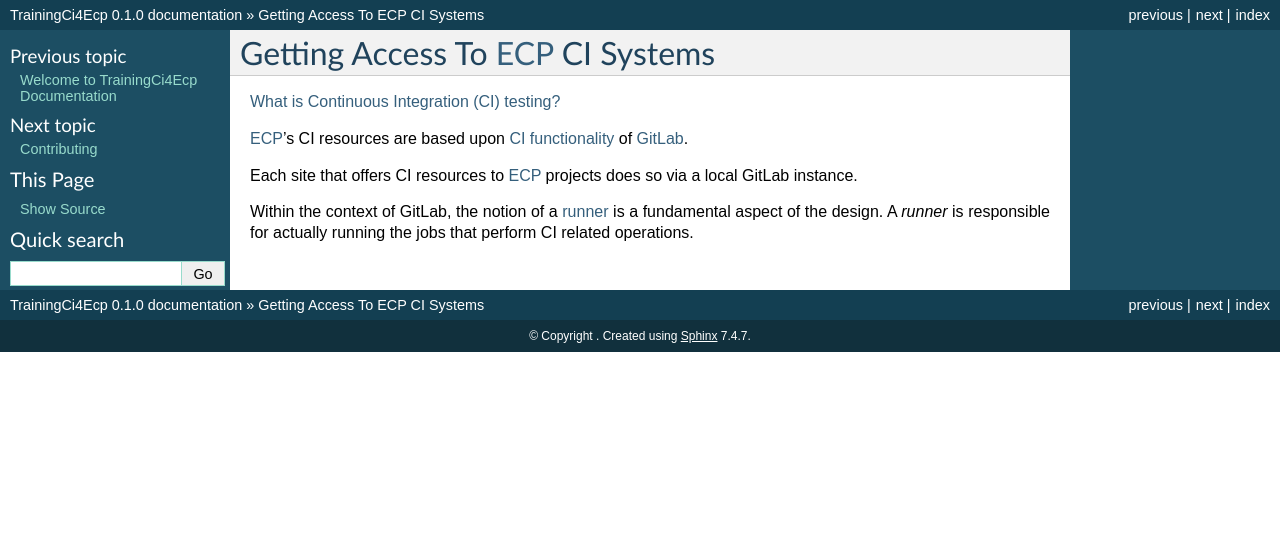
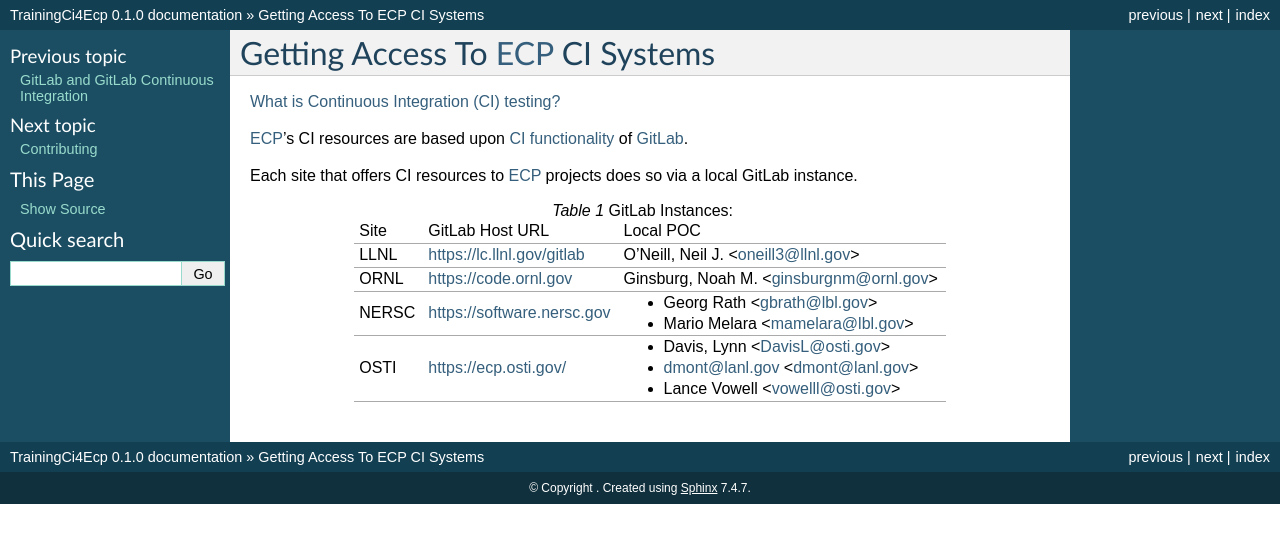
Before and after one commit to ecp-ci/initial-ci-example, a Sphinx documentation site: the page built from docs/access.rst, in a window 1280 px wide. Shown: the top 543 px of the page. Built offline with Sphinx 7.4.7, drawn with Linux system fonts in a browser that asks for light colours.

Commit message:
updating docs

```diff
--- a/docs/access.rst
+++ b/docs/access.rst
@@ -8,6 +8,23 @@
 
 Each site that offers CI resources to ECP_ projects does so via a local GitLab instance.
 
-Within the context of GitLab, the notion of a `runner <https://docs.gitlab.com/runner/>`_ is a fundamental
-aspect of the design. A *runner* is responsible for actually running the jobs that perform CI related
-operations.
+.. list-table:: GitLab Instances:
+
+   * - Site
+     - GitLab Host URL
+     - Local POC
+   * - LLNL
+     - https://lc.llnl.gov/gitlab
+     - O'Neill, Neil J. <oneill3@llnl.gov>
+   * - ORNL
+     - https://code.ornl.gov
+     - Ginsburg, Noah M. <ginsburgnm@ornl.gov>
+   * - NERSC
+     - https://software.nersc.gov
+     - * Georg Rath <gbrath@lbl.gov>
+       * Mario Melara <mamelara@lbl.gov>
+   * - OSTI
+     - https://ecp.osti.gov/
+     - * Davis, Lynn <DavisL@osti.gov>
+       * dmont@lanl.gov <dmont@lanl.gov>
+       * Lance Vowell <vowelll@osti.gov>
--- a/docs/conf.py
+++ b/docs/conf.py
@@ -272,4 +272,6 @@
 .. _HDF5: https://www.hdfgroup.org/downloads/hdf5
 .. _Ci4Ecp: https://www.exascaleproject.org/project/continuous-integration-testing-release
 .. _ECP: https://www.exascaleproject.org
+.. _GitLab: https://about.gitlab.com
+.. _GitHub: https://github.com
 """
--- a/docs/index.rst
+++ b/docs/index.rst
@@ -5,6 +5,7 @@
    :maxdepth: 2
    :caption: Contents:
 
+   gitlab_ci.rst
    access.rst
    contributing.rst
 
```
